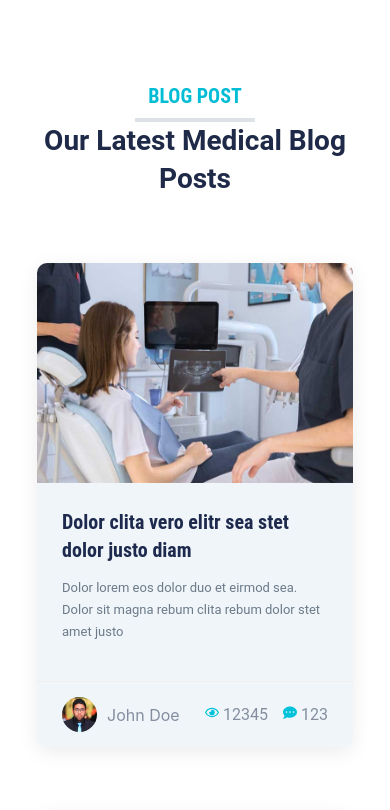
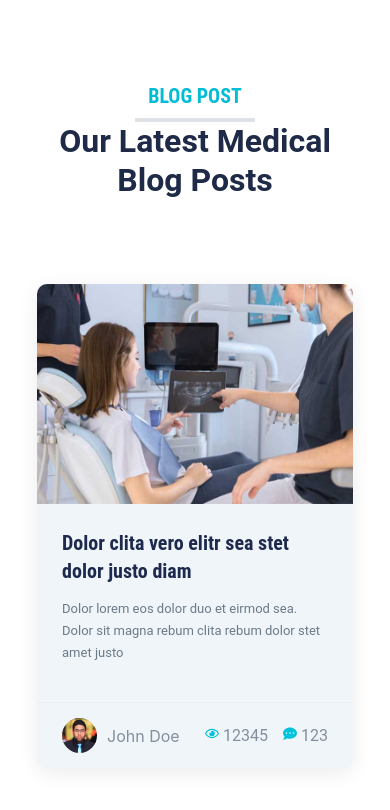
Before and after one commit to gauravpatil2426-star/healthcare-solution-ui, a React (Create React App) app: page / in a window 390 px wide. Shown: the part 5100-5910 px from the top of the page. Built offline with nearby package versions, Linux system fonts and the light colour scheme; the HTML template or start-up script is replaced by a standard one.

Commit message:
smallcgenge

```diff
--- a/src/style.css
+++ b/src/style.css
@@ -1353,9 +1353,9 @@
    Small Mobile (480px se niche)
 =================================*/
 @media (max-width: 480px) {
-    .main-title {
+    .main-title-1 {
         width: 100%;
-        font-size: 28px;
+        font-size: 20px;
         line-height: 38px;
         text-align: center;
         margin-bottom: 30px;
```
